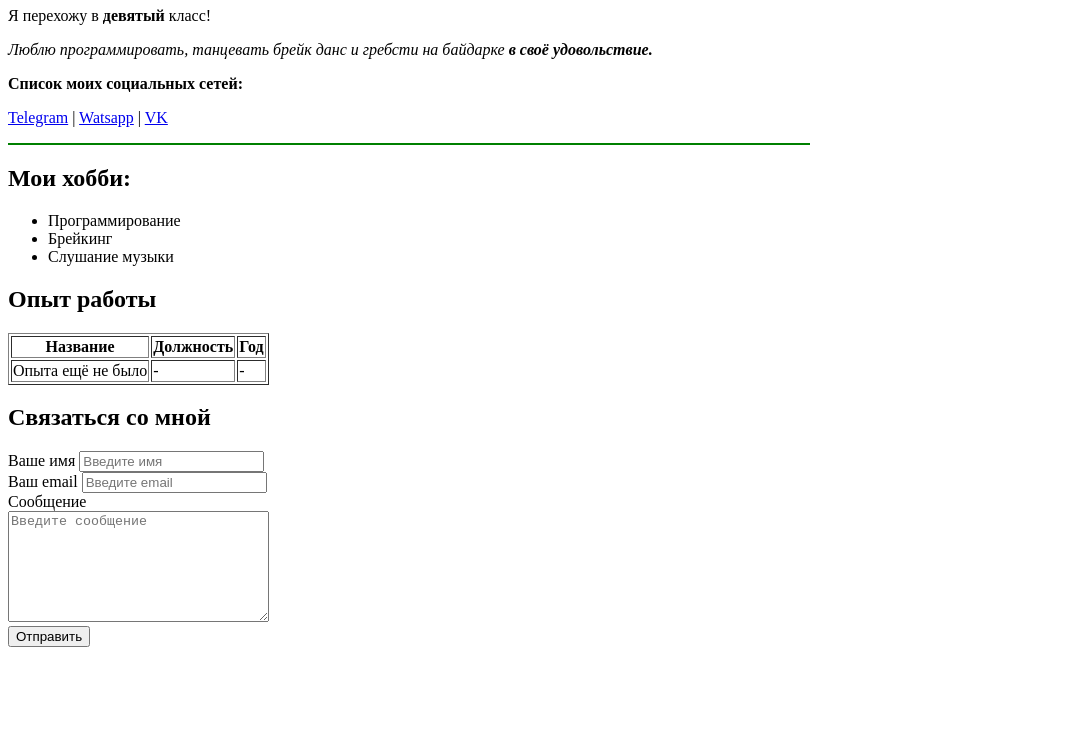
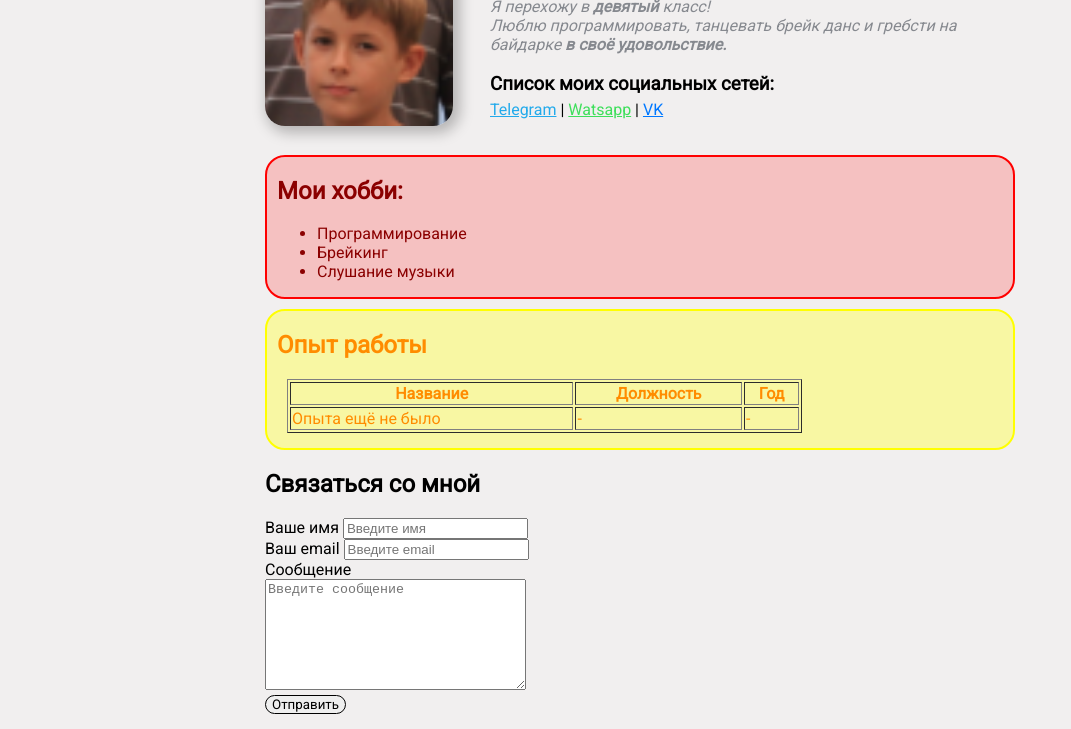
Before and after one commit to OlegGdalevich/resume, a plain HTML site: page index.html in a window 1280 px wide. Shown: the part 99-828 px from the top of the page, without its empty margins (0-1071 px from the left). Before the commit the page ends 800 px from the top, so only its background shows below. Drawn offline with Linux system fonts and the light colour scheme.

Commit message:
Add styles

```diff
--- /dev/null
+++ b/index.css
@@ -0,0 +1,151 @@
+@import url('https://fonts.googleapis.com/css2?family=Roboto&display=swap');
+
+@media (max-width: 650px) {
+    .avatar {
+        height: 25%;
+    }
+    .info {
+        display: block;
+        margin: center;
+      }
+  }
+
+body {
+    font-family: 'Roboto', sans-serif;
+    font-size: normal;
+    font-weight: normal;
+    background: rgba(192, 186, 186, 0.219);
+    color: normal;
+    margin: 15px;
+}
+
+.avatar {
+    width: 25%;
+    height: 25%;
+    margin-right: 5%;
+    margin-top: 20px;
+    border-radius: 20px;
+    box-shadow: 4px 4px 14px 3px rgba(0, 0, 0, 0.25);
+}
+
+.info {
+    margin-bottom: 20px;
+    display: flex;
+}
+
+.text_info {
+    width: 65%;
+}
+
+.info_me p {
+    font-style: italic;
+    color: #86898f;
+    padding: 0px;
+    margin: 0px;
+}
+
+.info_social h3 {
+    margin-bottom: 5px;
+}
+
+.info_social p {
+    margin-top: 0px;
+}
+
+.card {
+    border-width: 2px;
+    border-style: solid;
+    border-radius: 20px;
+    padding-left: 10px;
+    margin-bottom: 10px;
+}
+
+.red_bg {
+    background: rgba(250, 118, 118, 0.39);
+    border-color: red;
+    color: darkred;
+}
+
+.red_bg li:nth-child(1) {
+    width: 150px;
+}
+
+.red_bg li:nth-child(2) {
+    width: 70px;
+}
+
+.red_bg li:nth-child(3) {
+    width: 138px;
+}
+
+.red_bg li:hover {
+    color: red;
+}
+
+.yellow_bg {
+    background: rgba(255, 255, 69, 0.452);
+    border-color: yellow;
+    color: darkorange;
+}
+
+.table_work {
+    margin-bottom: 15px;
+    margin-left: 10px;
+    width: 70%;
+}
+
+.table_work td:hover {
+    background: rgba(184, 135, 11, 0.486);
+}
+
+.container {
+    margin: auto;
+    max-width: 750px;
+}
+
+.btn {
+    border-radius: 10px;
+    padding: normal;
+    border-width: 1px;
+    border-style: solid;
+    transition: all.2S;
+    font-family: inherit;
+}
+
+.btn:hover {
+    cursor: pointer;
+    font-size: 15px;
+    border-width: 2px;
+}
+
+.Telegram {
+    color: #23aaeb;
+}
+
+.Whatsapp {
+    color: #3edf5b;
+}
+
+.VK {
+    color: #0078ff;
+}
+
+a:hover {
+    text-decoration: none;
+}
+/*
+.contact_with_me h2{
+    text-align: center;
+}
+
+.contact_with_me {
+    display: block;
+}
+
+.contact_with_me label {
+    display: block;
+}
+
+.contact_with_me input {
+    width: 50%;
+}*/
--- a/index.html
+++ b/index.html
@@ -5,39 +5,45 @@
     <meta http-equiv="X-UA-Compatible" content="IE=edge">
     <meta name="viewport" content="width=device-width, initial-scale=1.0">
     <meta name="description" content="HTML project">
-    <meta name="keywords" content="Project, HTML">
+    <meta name="keywords" content="Project, HTML, Resume">
     <title>My resume</title>
+    <link rel="stylesheet" href="index.css">
 </head>
 <body>
-    <img src="png/It's me.PNG" width="100" alt="Моё фото">
-
-    <h1>Gdalevich Oleg</h1>
+    <div class="container">
+        <div class="info">
+            <img src="It's me.PNG" alt="Моё фото" class="avatar">
+            <div class="text_info">
+                <div class='info_me'>
+                    <h1>Гдалевич Олег</h1>
 
                     <p>Я перехожу в <strong>девятый</strong> класс!</p>
+                    <p>Люблю программировать, танцевать брейк данс и гребсти на байдарке
+                        <strong>в своё удовольствие.</strong></p>
+                </div>
+
+                <div class="info_social">
+                    <h3>Список моих социальных сетей:</h3>
                     <p>
-        <em>Люблю программировать, танцевать брейк данс и гребсти на байдарке <strong>в своё удовольствие.</strong></em>
+                        <a class="Telegram" href="https://web.telegram.org/k/#@GdalevichOleg" target="_blank">Telegram</a> |
+                        <a class="Whatsapp" href="https://wa.clck.bar/79286135452" target="_blank">Watsapp</a> |
+                        <a class="VK" href="https://vk.com/spinner2008" target="_blank">VK</a>
                     </p>
-
-    <p>
-        <strong>Список моих социальных сетей:</strong>
-    </p>
-    <p>
-        <a href="https://web.telegram.org/k/#@GdalevichOleg" target="_blank">Telegram</a> |
-        <a href="https://wa.clck.bar/79286135452" target="_blank">Watsapp</a> |
-        <a href="https://vk.com/spinner2008" target="_blank">VK</a>
-    </p>
-
-    <hr width="800" align="left" noshade="" color="green">
-
-    <h2><strong>Мои хобби:</strong></h2>
+                </div>
+            </div>
+        </div>
+        <div class="card red_bg">
+            <h2>Мои хобби:</h2>
             <ul>
                 <li>Программирование</li>
                 <li>Брейкинг</li>
                 <li>Слушание музыки</li>
             </ul>
+        </div>
 
+        <div class="card yellow_bg">
             <h2>Опыт работы</h2>
-    <table border="1">
+            <table class="table_work" border="1">
                 <thead>
                     <tr>
                         <th>Название</th>
@@ -53,9 +59,10 @@
                     </tr>
                 </tbody>
             </table>
+        </div>
 
+        <form class="contact_with_me">
             <h2>Связаться со мной</h2>
-    <form>
             <div>
                 <label for="name">Ваше имя</label>
                 <input type="text" id="name" placeholder="Введите имя">
@@ -70,8 +77,9 @@
                 <textarea id="message" cols="30" rows="7" placeholder="Введите сообщение"></textarea>
             </div>
             <div>
-            <button type="submit">Отправить</button>
+                <button class="btn" type="submit">Отправить</button>
             </div>
         </form>
+    </div>
 </body>
 </html>
```
Lines whose indentation alone changed are shown as unchanged.
